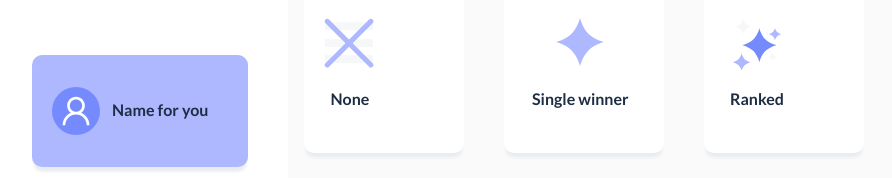
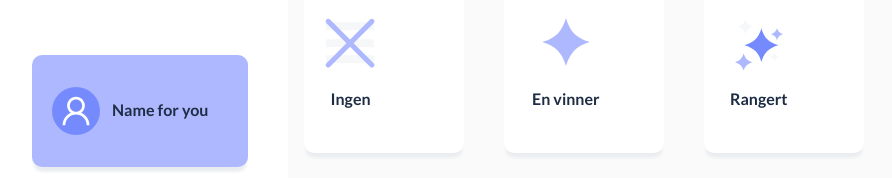
Before and after one commit to anovote/frontend, a React (Create React App) app: page / in a window 1280 px wide. Shown: the part 509-687 px from the top of the page, without its empty margins (8-900 px from the left). Built offline with nearby package versions, Linux system fonts and the light colour scheme.

Commit message:
Add localization

```diff
--- a/public/locales/en/common.json
+++ b/public/locales/en/common.json
@@ -1,3 +1,8 @@
 {
-    "Log In": "Log In"
+    "Log In": "Log In",
+    "Select multiple": "Velg flere",
+    "Select one": "Velg en",
+    "Ranked": "Rangert",
+    "None": "Ingen",
+    "Single winner": "En vinner"
 }
--- a/src/components/SelectResultType.tsx
+++ b/src/components/SelectResultType.tsx
@@ -4,22 +4,25 @@ import { ReactComponent as NoneIcon } from '../style/assets/none.svg'
 import { ReactComponent as SingleWinnerIcon } from '../style/assets/single.svg'
 import { ReactComponent as RankedIcon } from '../style/assets/ranked.svg'
 import Text from 'antd/lib/typography/Text'
+import { useTranslation } from 'react-i18next'
 
 export default function SelectResultType(): React.ReactElement {
+    const [t] = useTranslation(['common'])
+
     return (
         <div className="radio-wrapper">
             <Radio.Group className="radio-group">
                 <Radio value={1} className="radio-button">
                     <NoneIcon className="none-icon" />
-                    <Text className="radio-text select-none-text">None</Text>
+                    <Text className="radio-text select-none-text">{t('None')}</Text>
                 </Radio>
                 <Radio value={2} className="radio-button">
                     <SingleWinnerIcon className="single-icon" />
-                    <Text className="radio-text select-single-text">Single winner</Text>
+                    <Text className="radio-text select-single-text">{t('Single winner')}</Text>
                 </Radio>
                 <Radio value={3} className="radio-button">
                     <RankedIcon className="ranked-icon" />
-                    <Text className="radio-text select-ranked-text">Ranked</Text>
+                    <Text className="radio-text select-ranked-text">{t('Ranked')}</Text>
                 </Radio>
             </Radio.Group>
         </div>
```
Also changed, not shown: src/components/ballot/selectBallotTypes/SelectBallotType.tsx (+6 -3 lines).
